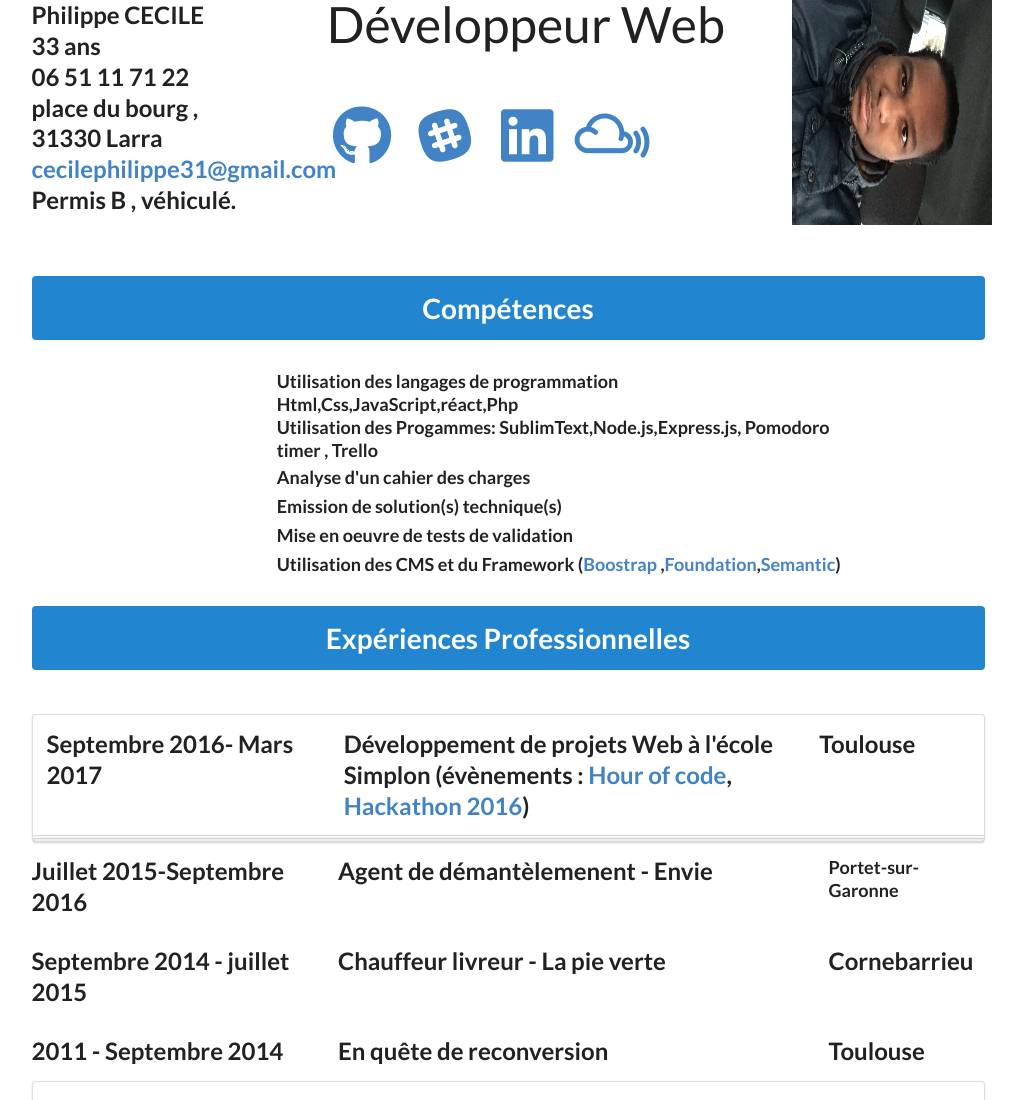
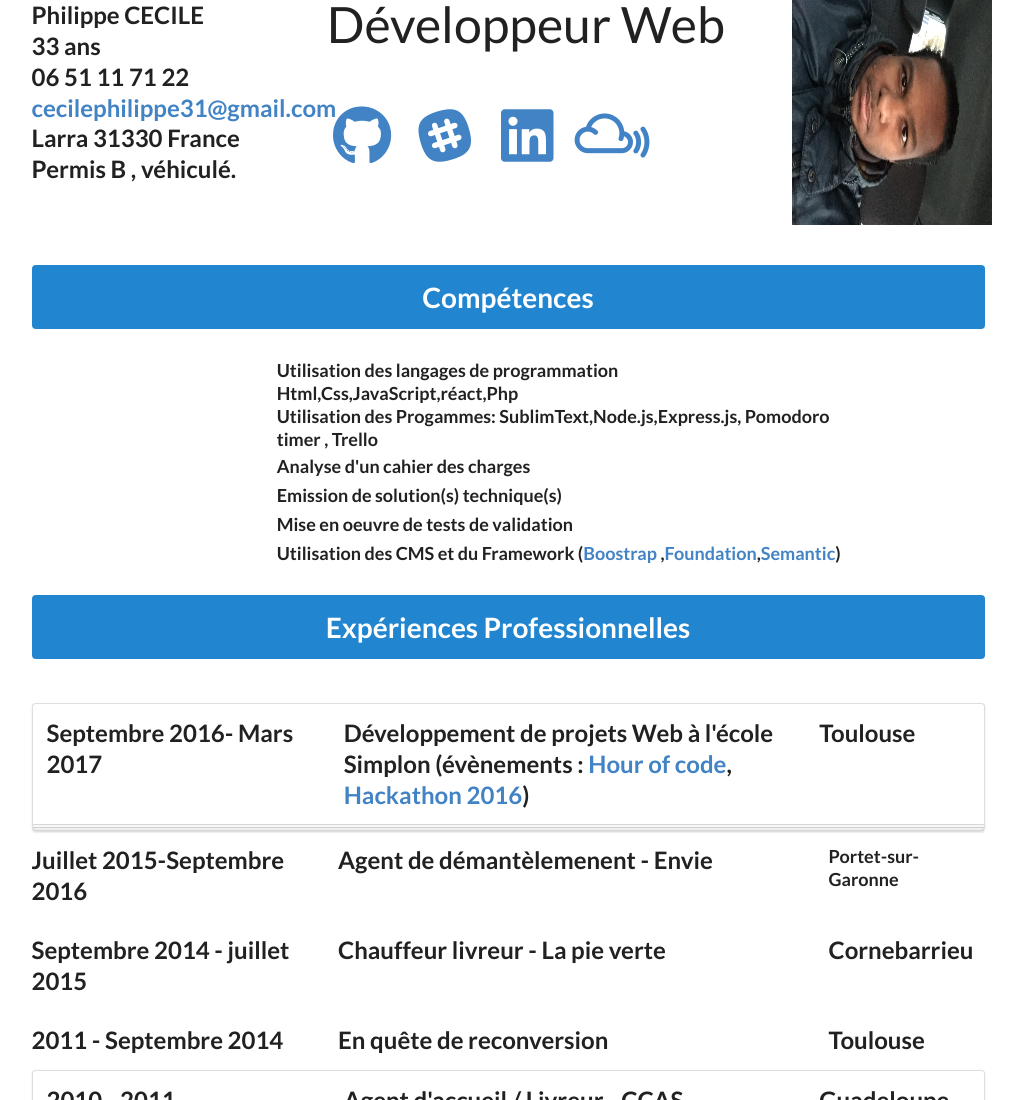
Before and after one commit to Cphil31/cv_final, a website: page index.html in a window 1280 px wide. Shown: the top 1100 px of the page, without its empty margins (132-1155 px from the left). Drawn offline with nearby package versions, Linux system fonts and the light colour scheme.

Commit message:
modif de l'adresse

```diff
--- a/index.html
+++ b/index.html
@@ -22,8 +22,8 @@
 										<div class="item">Philippe CECILE</div>
 										<div class="item">33 ans</div>
 										<div class="item">06 51 11 71 22</div>
-										<div class="item">place du bourg , 31330 Larra</div>
 										<div class="item"><a href="mailto:cecile_philippe@live.fr"> cecilephilippe31@gmail.com </a></div>
+										<div class="item"> Larra 31330 France</div>
 										<div class="item">Permis B , véhiculé.</div>
 									</div>
 								</h2>
```
